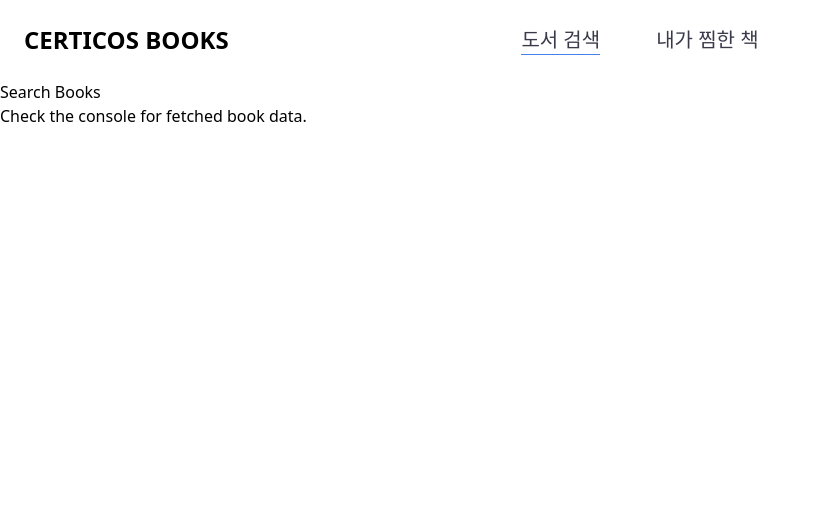
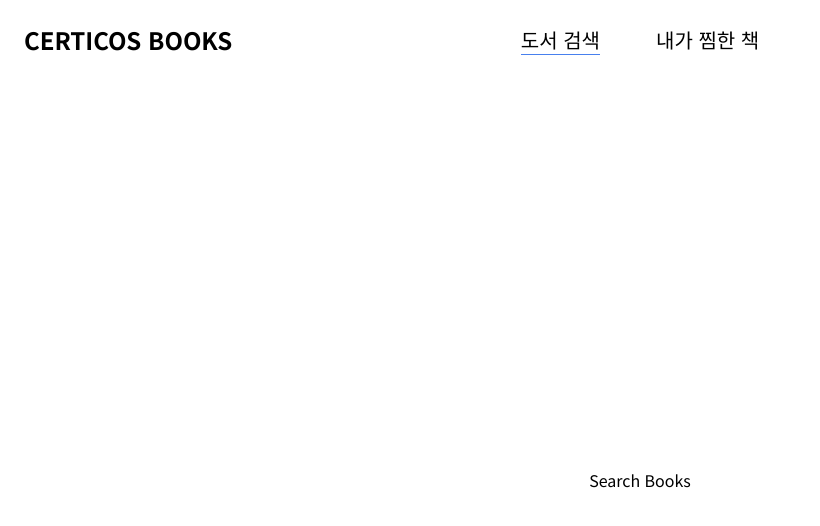
Before and after one commit to ywj3493/cdri-books-woongjae, a React (Vite) app: page /search in a window 1280 px wide. Shown: the top 526 px of the page, without its empty margins (0-820 px from the left). Built offline with nearby package versions, Linux system fonts and the light colour scheme; no server answers.

Commit message:
feat: add header, layout, router

```diff
--- a/index.html
+++ b/index.html
@@ -1,5 +1,5 @@
 <!doctype html>
-<html lang="en">
+<html lang="ko">
   <head>
     <meta charset="UTF-8" />
     <link rel="icon" type="image/svg+xml" href="/vite.svg" />
--- a/src/app/index.tsx
+++ b/src/app/index.tsx
@@ -1,20 +1,23 @@
-import { SearchBooks } from "@/pages/books/search-books";
+import { BrowserRouter, Navigate, Route, Routes } from "react-router-dom";
 import { Header } from "@/widgets/header";
-import { FavoriteBooks } from "@/pages/books/favorite-books";
-import { BrowserRouter, Navigate, Route, Routes } from "react-router-dom";
+import { Layout } from "@/widgets/layout";
+import { SearchBooksPage } from "@/pages/books/ui";
+import { FavoriteBooksPage } from "@/pages/favorites/ui";
 
 export default function App() {
   return (
-    <main className="font-display">
+    <main className="font-noto-sans-kr">
       <BrowserRouter
         future={{ v7_startTransition: true, v7_relativeSplatPath: true }}
       >
         <Header />
-        <Routes>
-          <Route path="/" element={<Navigate to="/search" />} />
-          <Route path="/search" element={<SearchBooks />} />
-          <Route path="/favorites" element={<FavoriteBooks />} />
-        </Routes>
+        <Layout>
+          <Routes>
+            <Route path="/" element={<Navigate to="/search" />} />
+            <Route path="/search" element={<SearchBooksPage />} />
+            <Route path="/favorites" element={<FavoriteBooksPage />} />
+          </Routes>
+        </Layout>
       </BrowserRouter>
     </main>
   );
--- /dev/null
+++ b/src/pages/books/ui/index.ts
@@ -0,0 +1 @@
+export * from "./search-books-page";
--- /dev/null
+++ b/src/pages/books/ui/search-books-page.tsx
@@ -0,0 +1,7 @@
+export function SearchBooksPage() {
+  return (
+    <section className="flex items-center justify-center h-screen">
+      <h1>Search Books</h1>
+    </section>
+  );
+}
--- /dev/null
+++ b/src/pages/favorites/ui/favorite-books-page.tsx
@@ -0,0 +1,7 @@
+export function FavoriteBooksPage() {
+  return (
+    <section className="flex items-center justify-center h-screen">
+      FavoriteBooks
+    </section>
+  );
+}
--- /dev/null
+++ b/src/pages/favorites/ui/index.ts
@@ -0,0 +1 @@
+export * from "./favorite-books-page";
--- a/src/widgets/header.tsx
+++ b/src/widgets/header.tsx
@@ -7,15 +7,15 @@ export function Header() {
   return (
     <header className="grid grid-cols-3 justify-between items-center p-6">
       <h1 className="text-2xl text-black font-bold">CERTICOS BOOKS</h1>
-      <nav className="flex gap-14 text-xl font-medium text-[#3A3A4A] items-center justify-center">
+      <nav className="flex gap-14 text-body1 items-center justify-center">
         <Link
-          className={`${currentPath === "/search" ? "border-b border-cdri-primary" : ""} underline-offset-4`}
+          className={`${currentPath === "/search" ? "border-b border-cdri-primary py-1" : ""}`}
           to="/search"
         >
           도서 검색
         </Link>
         <Link
-          className={`${currentPath === "/favorites" ? "border-b border-cdri-primary" : ""} underline-offset-4`}
+          className={`${currentPath === "/favorites" ? "border-b border-cdri-primary py-1" : ""}`}
           to="/favorites"
         >
           내가 찜한 책
--- /dev/null
+++ b/src/widgets/layout.tsx
@@ -0,0 +1,7 @@
+export function Layout({ children }: { children: React.ReactNode }) {
+  return (
+    <main className="font-noto-sans-kr flex flex-col justify-center items-center">
+      {children}
+    </main>
+  );
+}
```
